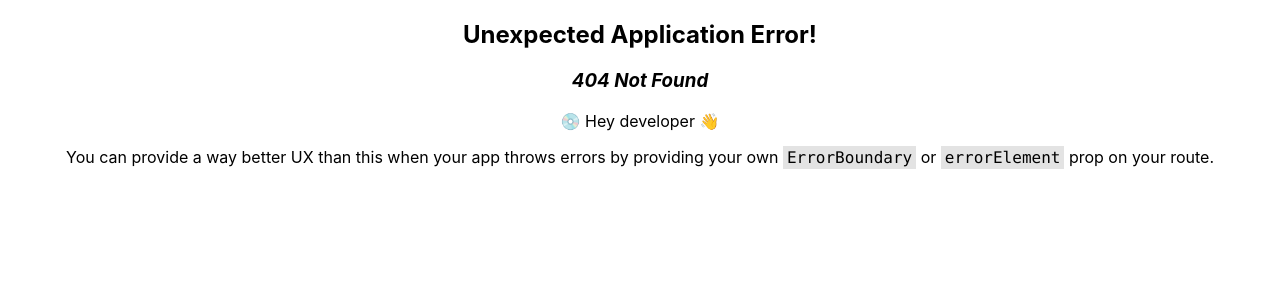
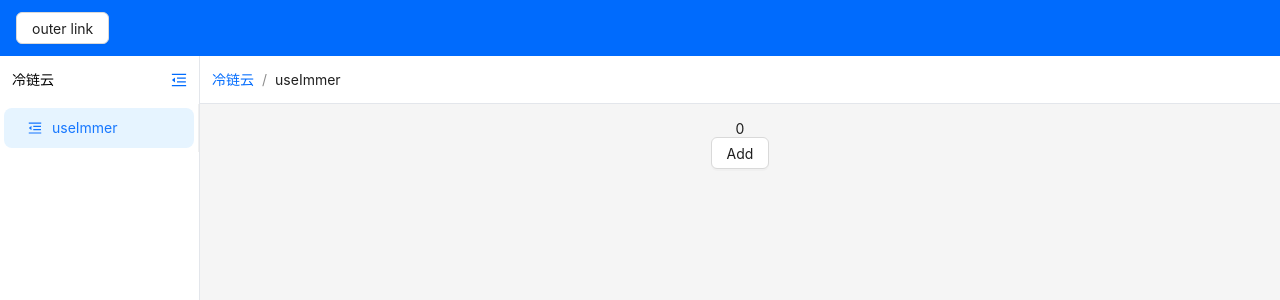
Before and after one commit to Yalin814/my-react-project, a React (Vite) app: page /useImmer in a window 1280 px wide. Before the commit this address had no page. Shown: the top 300 px of the page. Built offline with nearby package versions, Linux system fonts and the light colour scheme.

Commit message:
test: useImmer

```diff
--- a/package.json
+++ b/package.json
@@ -27,7 +27,8 @@
     "react-router-dom": "^6.23.0",
     "sass": "^1.76.0",
     "sort-by": "^1.2.0",
-    "three": "^0.165.0"
+    "three": "^0.165.0",
+    "use-immer": "^0.10.0"
   },
   "devDependencies": {
     "@types/cannon": "^0.1.12",
--- /dev/null
+++ b/src/pages/ReactTest/UseImmer/index.tsx
@@ -0,0 +1,23 @@
+import { useImmer } from 'use-immer'
+import { Button } from 'antd'
+
+const UseImmer = () => {
+  const [count, setCount] = useImmer({
+    count: 0
+  })
+
+  const handleClick = () => {
+    setCount((draft) => {
+      draft.count++
+    })
+  }
+
+  return (
+    <div>
+      <div>{count.count}</div>
+      <Button onClick={handleClick}>Add</Button>
+    </div>
+  )
+}
+
+export default UseImmer
--- /dev/null
+++ b/src/pages/ReactTest/index.tsx
@@ -0,0 +1,5 @@
+const ReactTest = () => {
+  return <></>
+}
+
+export default ReactTest
--- a/src/router/index.tsx
+++ b/src/router/index.tsx
@@ -16,6 +16,7 @@ import { MenuType } from '@/types/common'
 import EvaluationIndex from '@/pages/Test/EvaluationIndex'
 import Cockpit from '@/pages/Test/Cockpit'
 import Workbench from '@/pages/Test/Workbench'
+import UseImmer from '@/pages/ReactTest/UseImmer'
 
 const LoaderTest = lazy(() => import('@/pages/RouterTest/LoaderTest/index.tsx'))
 
@@ -28,27 +29,33 @@ export const constantRoutes: RouteObject[] = [
     },
     children: [
       {
-        path: '/workbench',
-        element: <Workbench />,
+        path: 'useImmer',
+        element: <UseImmer />,
         handle: {
-          crumb: '工作台'
-        }
-      },
-
-      {
-        path: '/cockpit',
-        element: <Cockpit />,
-        handle: {
-          crumb: '驾驶舱'
-        }
-      },
-      {
-        path: '/evaluationIndex',
-        element: <EvaluationIndex />,
-        handle: {
-          crumb: '评价指标'
+          crumb: 'useImmer'
         }
       }
+      // {
+      //   path: '/workbench',
+      //   element: <Workbench />,
+      //   handle: {
+      //     crumb: '工作台'
+      //   }
+      // },
+      // {
+      //   path: '/cockpit',
+      //   element: <Cockpit />,
+      //   handle: {
+      //     crumb: '驾驶舱'
+      //   }
+      // },
+      // {
+      //   path: '/evaluationIndex',
+      //   element: <EvaluationIndex />,
+      //   handle: {
+      //     crumb: '评价指标'
+      //   }
+      // }
       // {
       //   path: 'dashboard/:id',
       //   element: <Dashboard />
```
Also changed, not shown: 1 other file (tests, documents, lock files or other folders).
